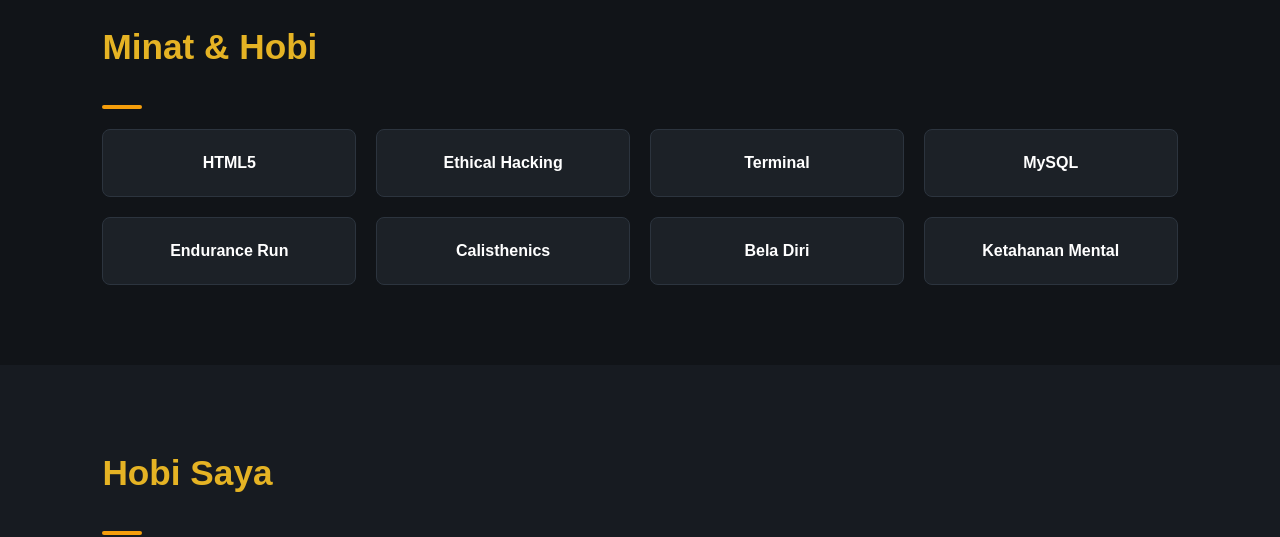
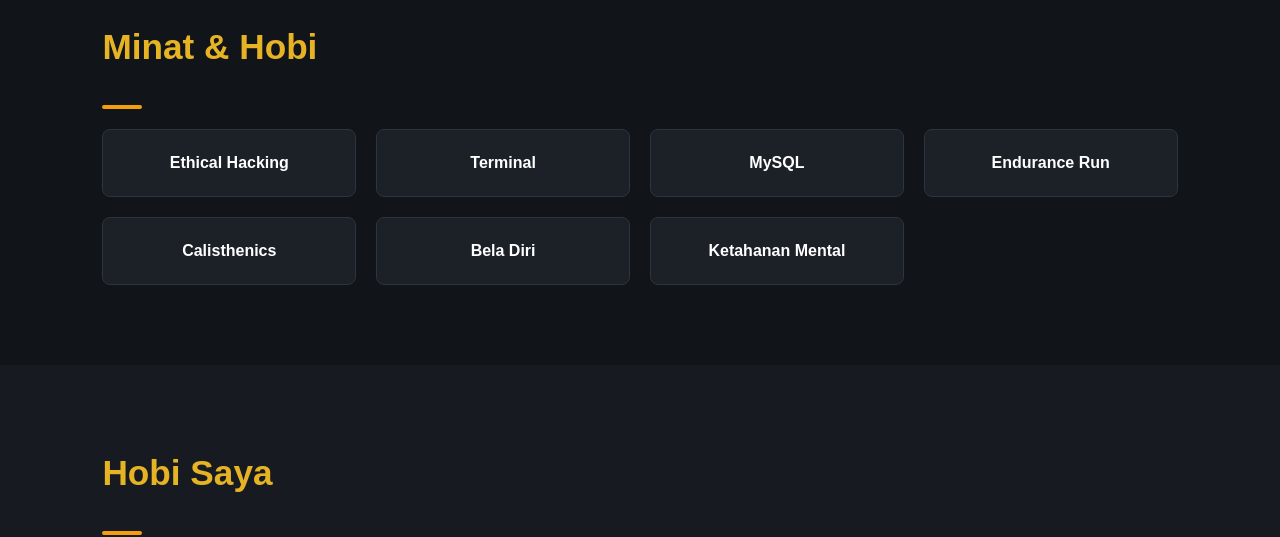
Before and after one commit to AFIIWW/afiiww.github.io, a plain HTML site: page index.html in a window 1280 px wide. Shown: the part 1240-1777 px from the top of the page. Drawn offline with Linux system fonts and the light colour scheme.

Commit message:
Remove HTML5 skill card from skills section
Removed HTML5 skill card from the skills grid.

```diff
--- a/index.html
+++ b/index.html
@@ -111,7 +111,6 @@
             <div class="rafi-underline"></div>
         </div>
         <div class="rafi-skills-grid">
-            <div class="rafi-skill-card">HTML5</div>
             <div class="rafi-skill-card">Ethical Hacking</div>
             <div class="rafi-skill-card">Terminal</div>
             <div class="rafi-skill-card">MySQL</div>
```
